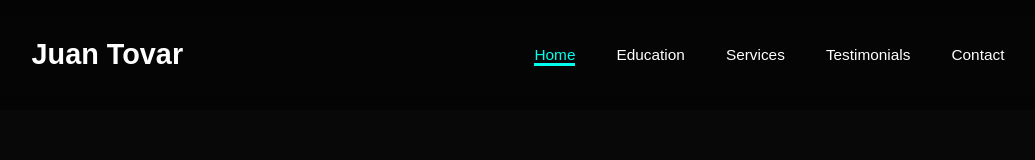
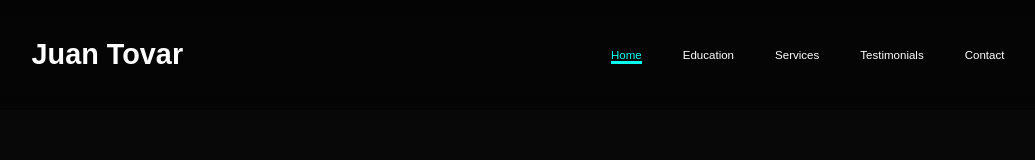
Before and after one commit to tovarsz2/portfolio, a plain HTML site: page index.html in a window 1280 px wide. Shown: the whole page, without its empty margins (122-1157 px from the left). Drawn offline with nearby package versions, Linux system fonts and the light colour scheme.

Commit message:
change size

```diff
--- a/assets/css/main.css
+++ b/assets/css/main.css
@@ -57,7 +57,7 @@ body{
 }
 
 .navbar a{
-  font-size: 1.6rem;
+  font-size: 1.2rem;
   color: var(--text-color);
   margin-left: 4rem;
   font-weight: 500;
```
